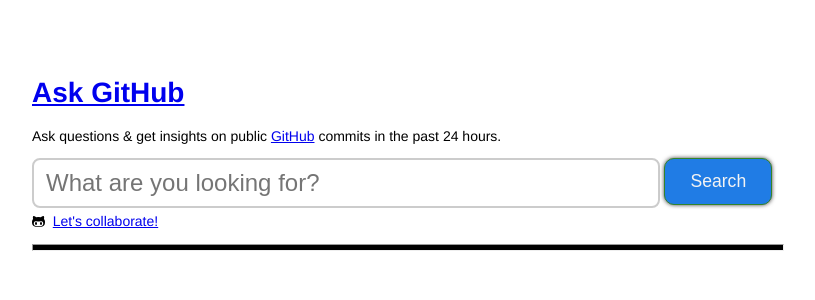
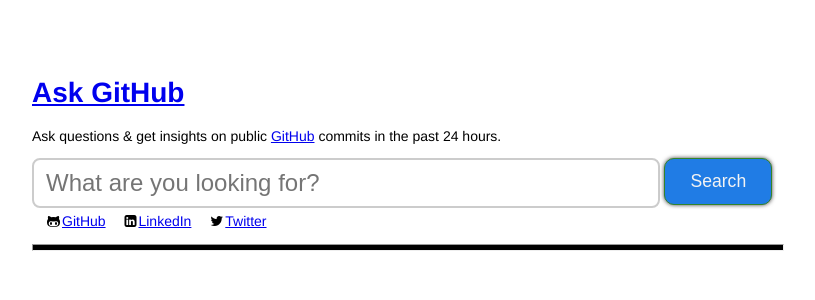
Before and after one commit to harishvc/githubanalytics, a Flask app: template templates/index.html in a window 1280 px wide. Shown: the top 300 px of the page, without its empty margins (26-841 px from the left). Run offline with Flask 2, Linux system fonts and the light colour scheme; the template is opened without the code that fills it, so the values that code supplies are empty; some libraries are stand-ins or nearby versions.

Commit message:
Add links to social media

```diff
--- a/templates/index.html
+++ b/templates/index.html
@@ -20,7 +20,9 @@
 </div>
 <div id="relatedlinks">
 <!-- <i class="fa fa-pie-chart fa-1x" style='color: blue;'></i>&nbsp;&nbsp;<a href="/charts">Charts</a>&nbsp;&nbsp;&nbsp; -->
-<i class="fa fa-github-alt fa-1x"></i>&nbsp;&nbsp;<a href="http://github.com/harishvc/githubanalytics">Let's collaborate!</a>
+<i class="lrpadding fa fa-github-alt fa-1x"></i><a href="http://github.com/harishvc/githubanalytics">GitHub</a>
+<i class="lrpadding fa fa-linkedin-square fa-1x"></i><a href="http://linkedin.com/in/harishvc/">LinkedIn</a>
+<i class="lrpadding fa fa-twitter fa-1x"></i><a href="http:twitter.com/harishvc/">Twitter</a>
 </div>
 <hr/>
 
```
